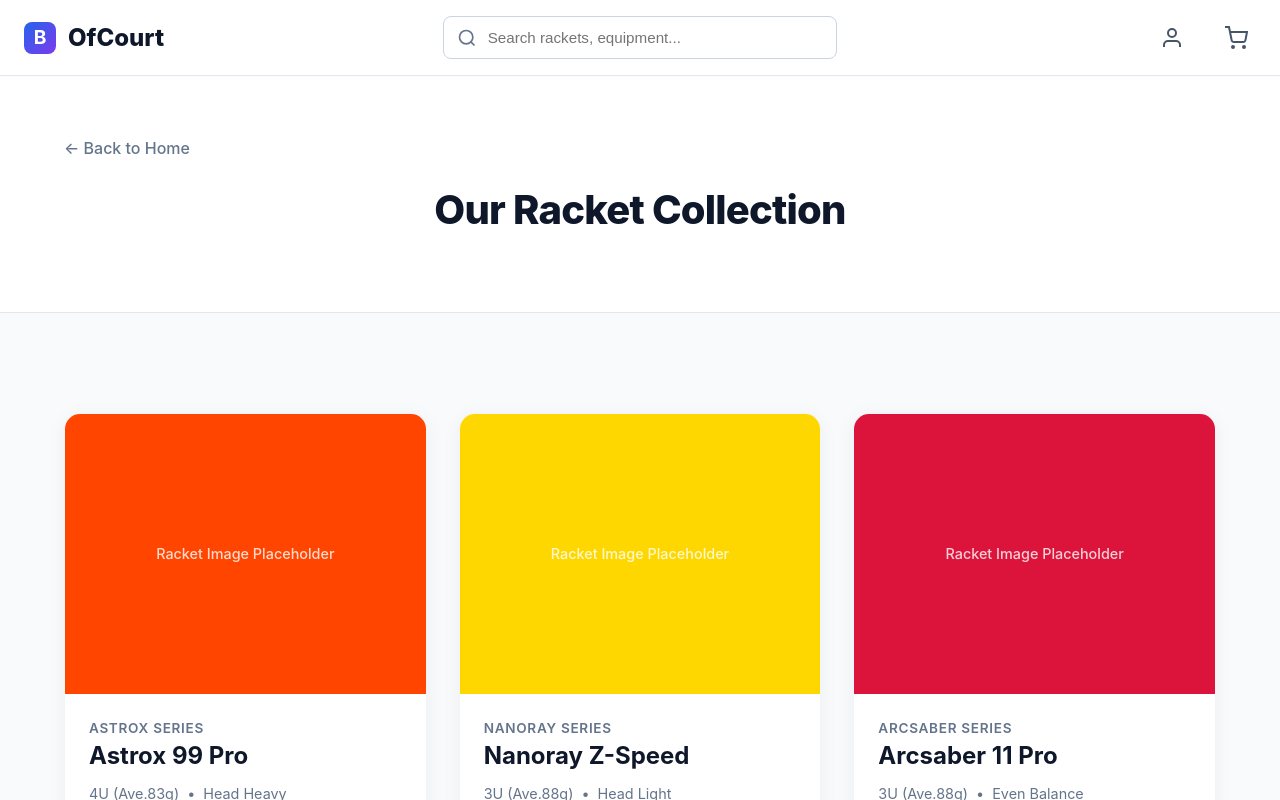
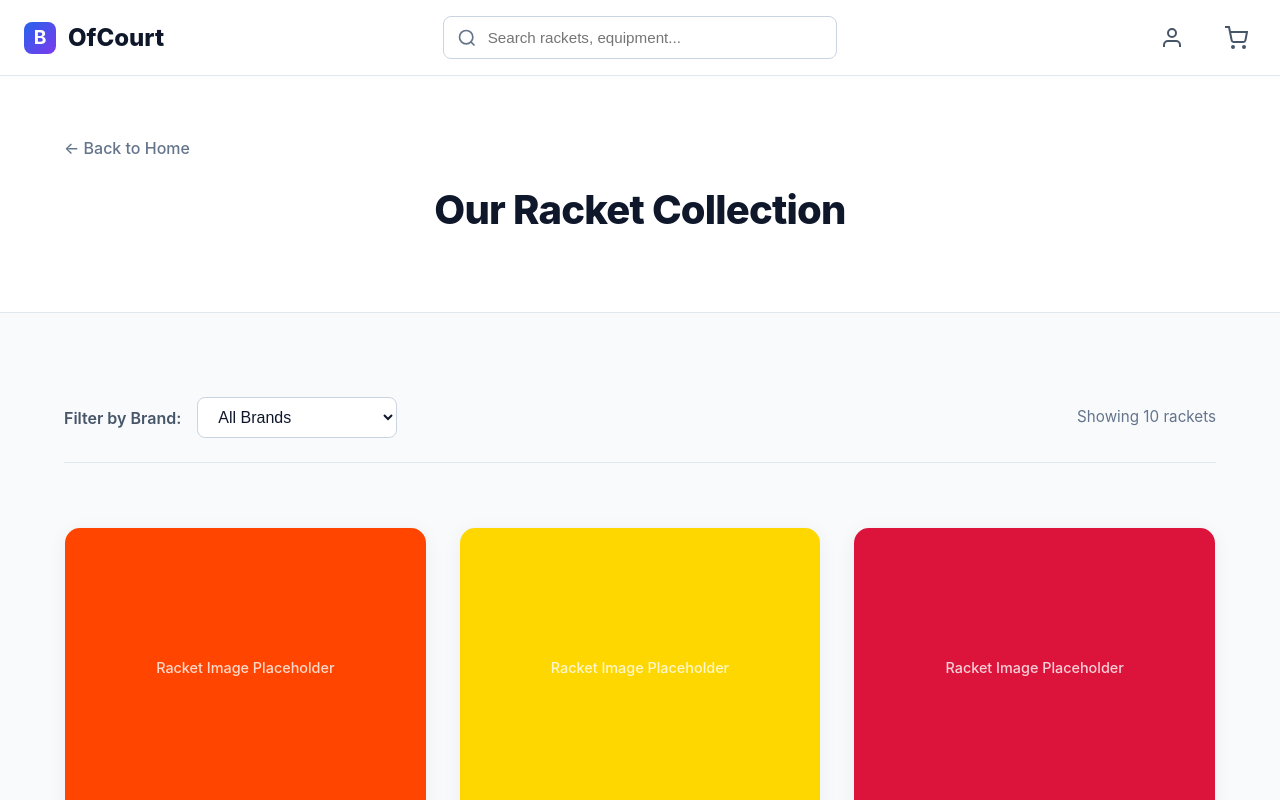
Before and after one commit to BrianTruong23/ofcourt-badminton, a Next.js app: page /shop in a window 1280 px wide. Shown: the top 800 px of the page. Built offline with nearby package versions, Linux system fonts and the light colour scheme.

Commit message:
add carosoule + dropdown

```diff
--- a/src/app/data.js
+++ b/src/app/data.js
@@ -3,6 +3,7 @@
     id: 1,
     title: "Astrox 99 Pro",
     series: "Astrox Series",
+    brand: "Yonex",
     price: "$260",
     specs: {
       weight: "4U (Ave.83g)",
@@ -20,6 +21,7 @@
     id: 2,
     title: "Nanoray Z-Speed",
     series: "Nanoray Series",
+    brand: "Yonex",
     price: "$230",
     specs: {
       weight: "3U (Ave.88g)",
@@ -37,6 +39,7 @@
     id: 3,
     title: "Arcsaber 11 Pro",
     series: "Arcsaber Series",
+    brand: "Victor",
     price: "$250",
     specs: {
       weight: "3U (Ave.88g)",
@@ -54,6 +57,7 @@
     id: 4,
     title: "Duora Z-Strike",
     series: "Duora Series",
+    brand: "Li-Ning",
     price: "$245",
     specs: {
       weight: "3U (Ave.88g)",
@@ -71,6 +75,7 @@
     id: 5,
     title: "Voltric Z-Force II",
     series: "Voltric Series",
+    brand: "FZ Forza",
     price: "$240",
     specs: {
       weight: "4U (Ave.83g)",
@@ -88,6 +93,7 @@
     id: 6,
     title: "Astrox 88D Pro",
     series: "Astrox Series",
+    brand: "Apacs",
     price: "$255",
     specs: {
       weight: "4U (Ave.83g)",
@@ -105,6 +111,7 @@
     id: 7,
     title: "Astrox 88S Pro",
     series: "Astrox Series",
+    brand: "Yonex",
     price: "$255",
     specs: {
       weight: "4U (Ave.83g)",
@@ -122,6 +129,7 @@
     id: 8,
     title: "Nanoflare 800",
     series: "Nanoflare Series",
+    brand: "Victor",
     price: "$240",
     specs: {
       weight: "3U (Ave.88g)",
@@ -139,6 +147,7 @@
     id: 9,
     title: "Arcsaber 7 Pro",
     series: "Arcsaber Series",
+    brand: "Li-Ning",
     price: "$220",
     specs: {
       weight: "4U (Ave.83g)",
@@ -156,6 +165,7 @@
     id: 10,
     title: "Yonex Ax 100 ZZ",
     series: "Astrox Series",
+    brand: "Apacs",
     price: "$270",
     specs: {
       weight: "4U (Ave.83g)",
--- a/src/app/shop/ShopContent.jsx
+++ b/src/app/shop/ShopContent.jsx
@@ -1,5 +1,6 @@
 'use client';
 
+import { useState } from 'react';
 import { useSearchParams } from 'next/navigation';
 import Link from 'next/link';
 import { listings } from '../data';
@@ -9,18 +10,22 @@
 export default function ShopContent() {
   const searchParams = useSearchParams();
   const query = searchParams.get('q') || '';
+  const [selectedBrand, setSelectedBrand] = useState('all');
 
-  // Filter listings based on search query
-  const filteredListings = query
-    ? listings.filter((listing) => {
-        const searchLower = query.toLowerCase();
-        return (
-          listing.title.toLowerCase().includes(searchLower) ||
-          listing.series.toLowerCase().includes(searchLower) ||
-          listing.description.toLowerCase().includes(searchLower)
-        );
-      })
-    : listings;
+  // Get unique brands
+  const brands = ['all', ...new Set(listings.map(l => l.brand))];
+
+  // Filter listings based on search query AND brand
+  const filteredListings = listings.filter((listing) => {
+    const matchesSearch = !query ||
+      listing.title.toLowerCase().includes(query.toLowerCase()) ||
+      listing.series.toLowerCase().includes(query.toLowerCase()) ||
+      listing.description.toLowerCase().includes(query.toLowerCase());
+
+    const matchesBrand = selectedBrand === 'all' || listing.brand === selectedBrand;
+
+    return matchesSearch && matchesBrand;
+  });
 
   return (
     <main className={styles.main}>
@@ -39,6 +44,27 @@
       </header>
 
       <div className={styles.container}>
+        <div className={styles.filterBar}>
+          <label htmlFor="brand-filter" className={styles.filterLabel}>
+            Filter by Brand:
+          </label>
+          <select
+            id="brand-filter"
+            value={selectedBrand}
+            onChange={(e) => setSelectedBrand(e.target.value)}
+            className={styles.filterSelect}
+          >
+            {brands.map((brand) => (
+              <option key={brand} value={brand}>
+                {brand === 'all' ? 'All Brands' : brand}
+              </option>
+            ))}
+          </select>
+          <span className={styles.resultCount}>
+            Showing {filteredListings.length} {filteredListings.length === 1 ? 'racket' : 'rackets'}
+          </span>
+        </div>
+
         {filteredListings.length > 0 ? (
           <div className={styles.grid}>
             {filteredListings.map((listing) => (
@@ -48,7 +74,7 @@
         ) : (
           <div className={styles.noResults}>
             <h2>No rackets found</h2>
-            <p>Try adjusting your search terms or <Link href="/shop">browse all rackets</Link></p>
+            <p>Try adjusting your search terms or brand filter, or <Link href="/shop">browse all rackets</Link></p>
           </div>
         )}
       </div>
--- a/src/app/shop/shop.module.css
+++ b/src/app/shop/shop.module.css
@@ -52,6 +52,48 @@
   padding: 0 24px;
 }
 
+.filterBar {
+  display: flex;
+  align-items: center;
+  gap: 16px;
+  padding: 24px 0;
+  border-bottom: 1px solid #e2e8f0;
+  margin-bottom: 24px;
+}
+
+.filterLabel {
+  font-weight: 600;
+  color: #475569;
+}
+
+.filterSelect {
+  padding: 10px 16px;
+  border: 1px solid #cbd5e1;
+  border-radius: 8px;
+  font-size: 1rem;
+  color: #0f172a;
+  background-color: white;
+  cursor: pointer;
+  transition: all 0.2s;
+  min-width: 200px;
+}
+
+.filterSelect:hover {
+  border-color: #94a3b8;
+}
+
+.filterSelect:focus {
+  outline: none;
+  border-color: #2563eb;
+  box-shadow: 0 0 0 3px rgba(37, 99, 235, 0.1);
+}
+
+.resultCount {
+  margin-left: auto;
+  color: #64748b;
+  font-size: 0.95rem;
+}
+
 .grid {
   display: grid;
   grid-template-columns: repeat(auto-fill, minmax(300px, 1fr));
```
Also changed, not shown: src/app/page.js (+2 -6 lines).
